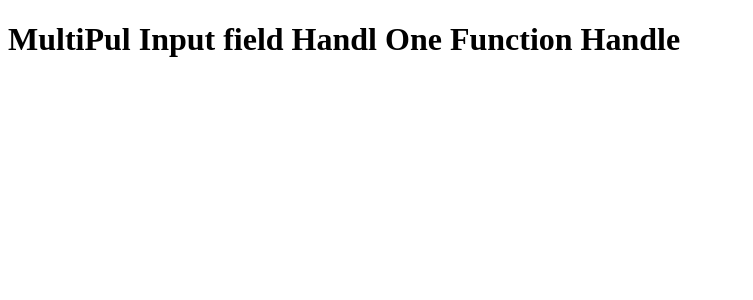
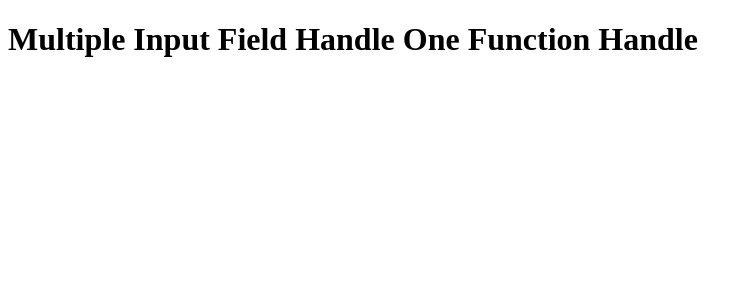
Before and after one commit to Tausifqureshi/React_Revision, a React (Vite) app: page / in a window 1280 px wide. Shown: the top 300 px of the page, without its empty margins (0-753 px from the left). Built offline with nearby package versions, Linux system fonts and the light colour scheme.

Commit message:
Form Components

```diff
--- a/src/form/MultiInputForm.jsx
+++ b/src/form/MultiInputForm.jsx
@@ -1,12 +1,11 @@
-import React from 'react'
+import React from "react";
 
 function MultiInputForm() {
   return (
     <>
-    <h1>MultiPul Input field Handl One Function Handle</h1>
-
+      <h1> Multiple Input Field Handle One Function Handle </h1>
     </>
-  )
+  );
 }
 
-export default MultiInputForm
+export default MultiInputForm;
```
